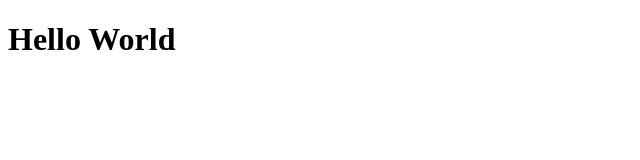
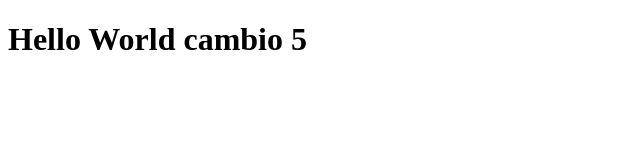
Before and after one commit to tavo1015/hello-world, a plain HTML site: page hello world/index.html in a window 1280 px wide. Shown: the whole page, without its empty margins (0-640 px from the left). Drawn offline with Linux system fonts and the light colour scheme.

Commit message:
cambio 5

```diff
--- a/hello world/index.html
+++ b/hello world/index.html
@@ -7,6 +7,6 @@
     <title>Document</title>
 </head>
 <body>
-    <H1>Hello World</H1>
+    <H1>Hello World cambio 5</H1>
 </body>
 </html>
```
